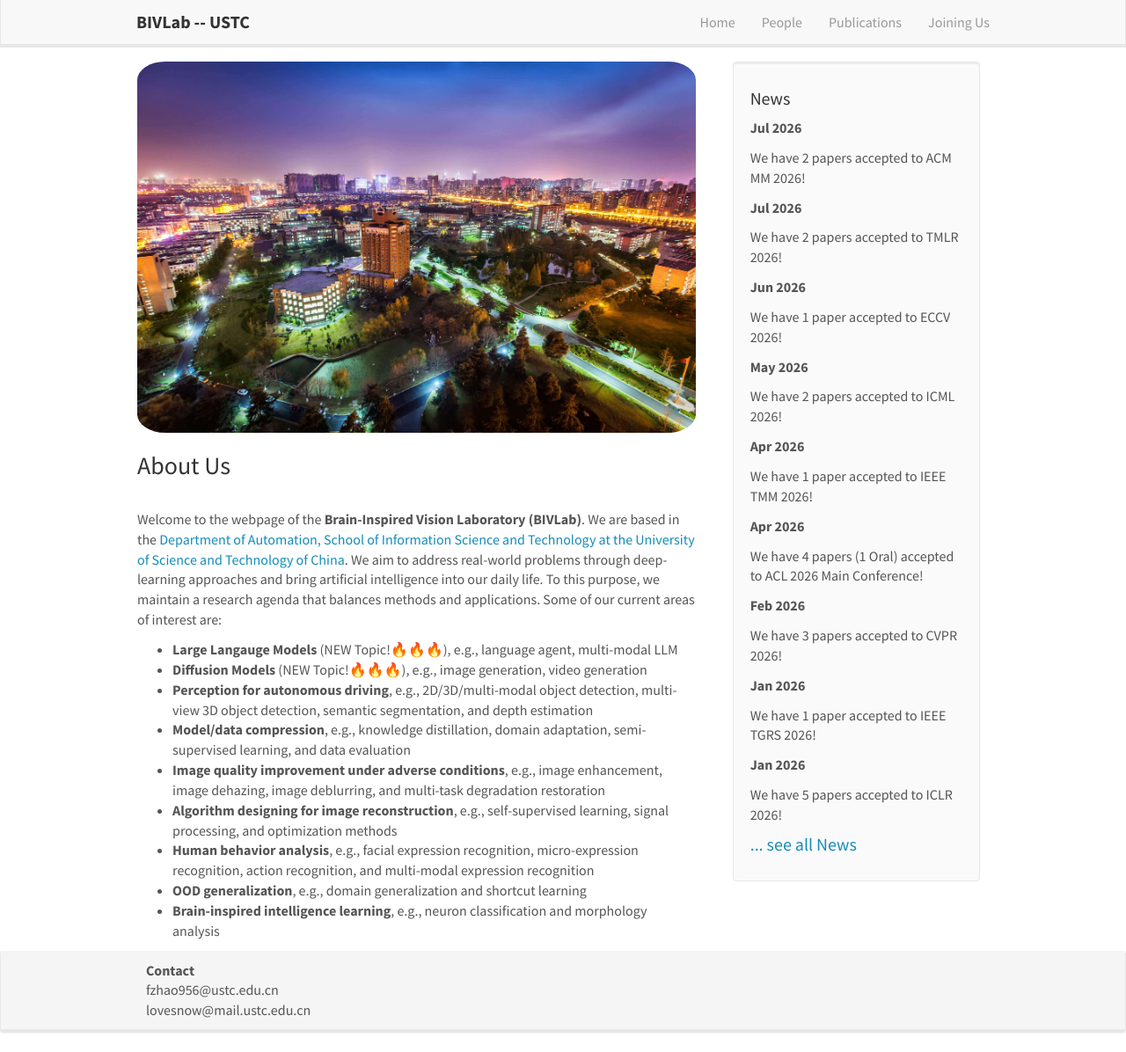
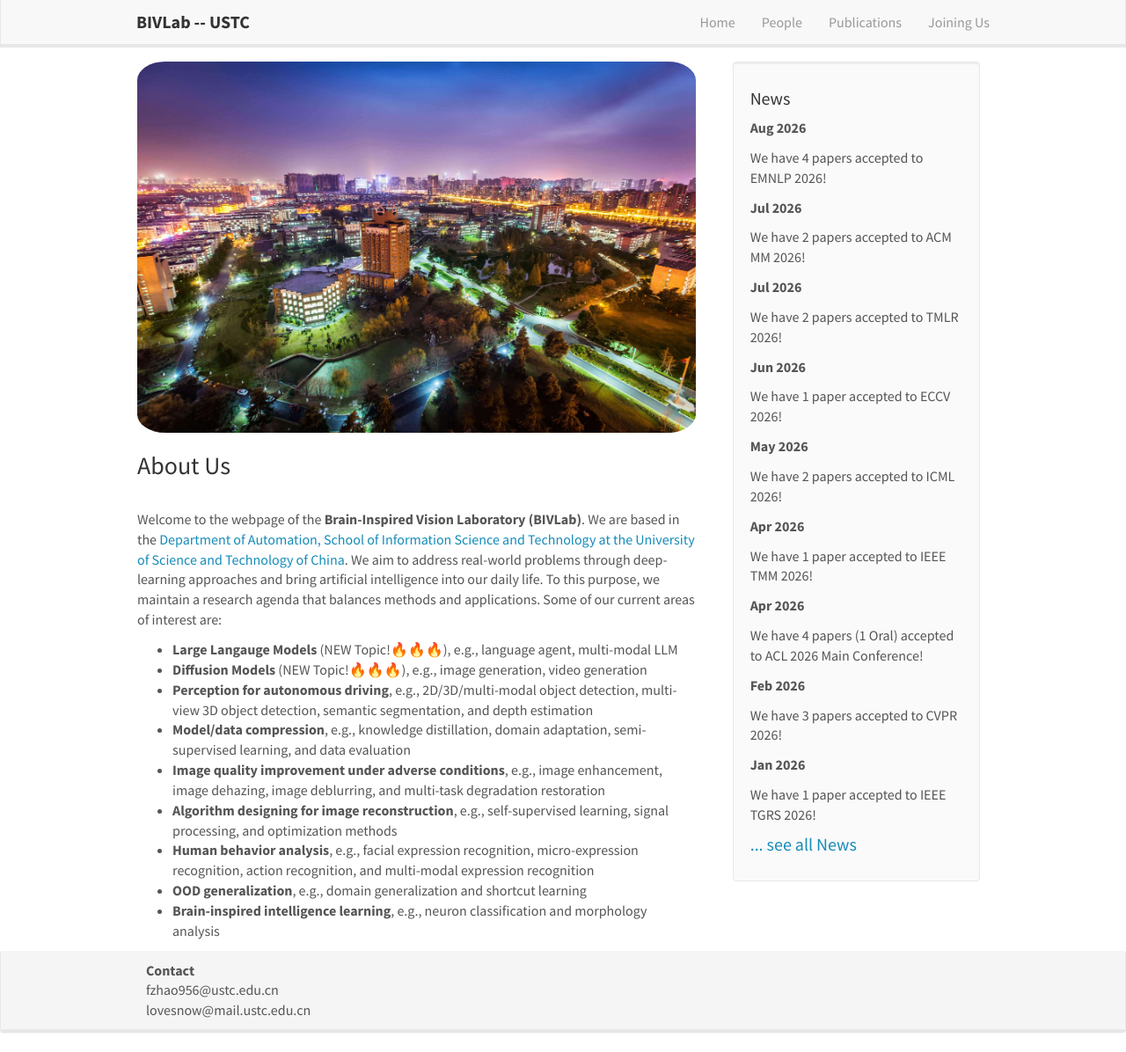
Before and after one commit to bivlab123/bivlab123.github.io, a Jekyll site: the page built from _pages/home.md, in a window 1280 px wide and 1196 px high. Shown: the whole window at 88% size. Built offline with Jekyll 4.4.1, drawn with Linux system fonts in a browser that asks for light colours; nearby versions of some CDN libraries.

Commit message:
Update news.yml

```diff
--- a/_data/news.yml
+++ b/_data/news.yml
@@ -1,3 +1,5 @@
+- date: Aug 2026
+  headline: "We have 4 papers accepted to EMNLP 2026! "
 - date: Jul 2026
   headline: "We have 2 papers accepted to ACM MM 2026! "
 - date: Jul 2026
```
